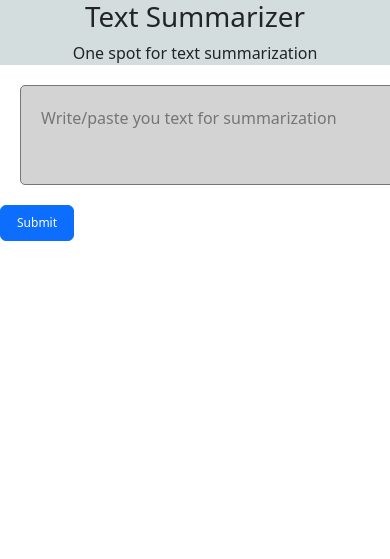
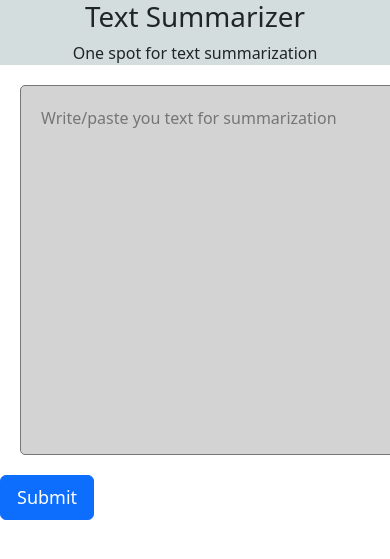
Before and after one commit to Uzee62/Text_Summarizer, a Flask app: page / in a window 390 px wide; the page is wider, and only the part inside the window is pictured. Shown: the top 559 px of that part. Run offline with Flask 3, Linux system fonts and the light colour scheme.

Commit message:
Changes made to media query to make it more readable o mobile devices

```diff
--- a/static/style.css
+++ b/static/style.css
@@ -24,7 +24,7 @@
 @media (max-width: 1200px) {
     .doc1 {
         width: 100%;
-        height: 150px;
+        height: 300px;
     }
     .btn {
         font-size: 16px;
@@ -34,7 +34,7 @@
 
 @media (max-width: 992px) {
     .doc1 {
-        height: 120px;
+        height: 300px;
     }
     .btn {
         font-size: 14px;
@@ -44,7 +44,7 @@
 
 @media (max-width: 768px) {
     .doc1 {
-        height: 100px;
+        height: 250px;
     }
     .btn {
         font-size: 12px;
@@ -54,7 +54,7 @@
 
 @media (max-width: 360px) {
     .doc1 {
-        height: 40px;
+        height: 200px;
     }
     .btn {
         font-size: 10px;
@@ -66,40 +66,40 @@
 @media (max-width: 1200px) {
     .doc {
         width: 100%;
-        height: 150px;
+        height: 400px;
     }
     .btn {
-        font-size: 16px;
+        font-size: 23px;
         padding: 12px 24px;
     }
 }
 
 @media (max-width: 992px) {
     .doc {
-        height: 120px;
+        height: 400px;
     }
     .btn {
-        font-size: 14px;
+        font-size: 20px;
         padding: 10px 20px;
     }
 }
 
 @media (max-width: 768px) {
     .doc {
-        height: 100px;
+        height: 370px;
     }
     .btn {
-        font-size: 12px;
+        font-size: 18px;
         padding: 8px 16px;
     }
 }
 
 @media (max-width: 360px) {
     .doc {
-        height: 40px;
+        height: 300px;
     }
     .btn {
-        font-size: 10px;
+        font-size: 15px;
         padding: 4px 8px;
     }
 }
--- a/templates/index.html
+++ b/templates/index.html
@@ -13,7 +13,7 @@
     <p class="heading">One spot for text summarization</p>
 
     <form action="/summary" , method="POST">
-        <textarea class="doc" name="Text" rows="4" cols="170", placeholder="Write/paste you text for summarization"></textarea>
+        <textarea class="doc" name="Text" rows="10" cols="170", placeholder="Write/paste you text for summarization"></textarea>
         <button class="btn btn-primary" type="submit">Submit</button>
 
     </form>
```
